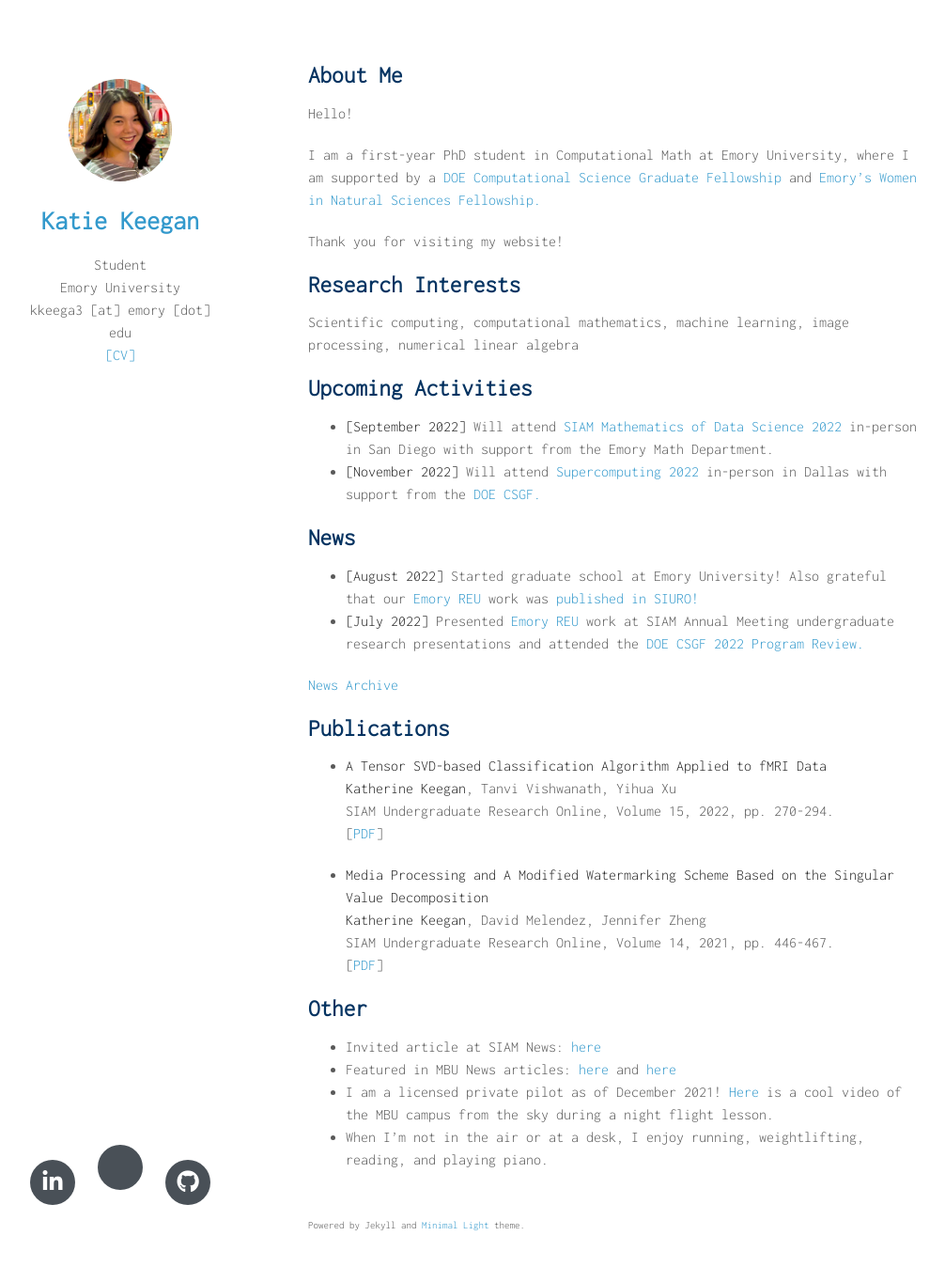
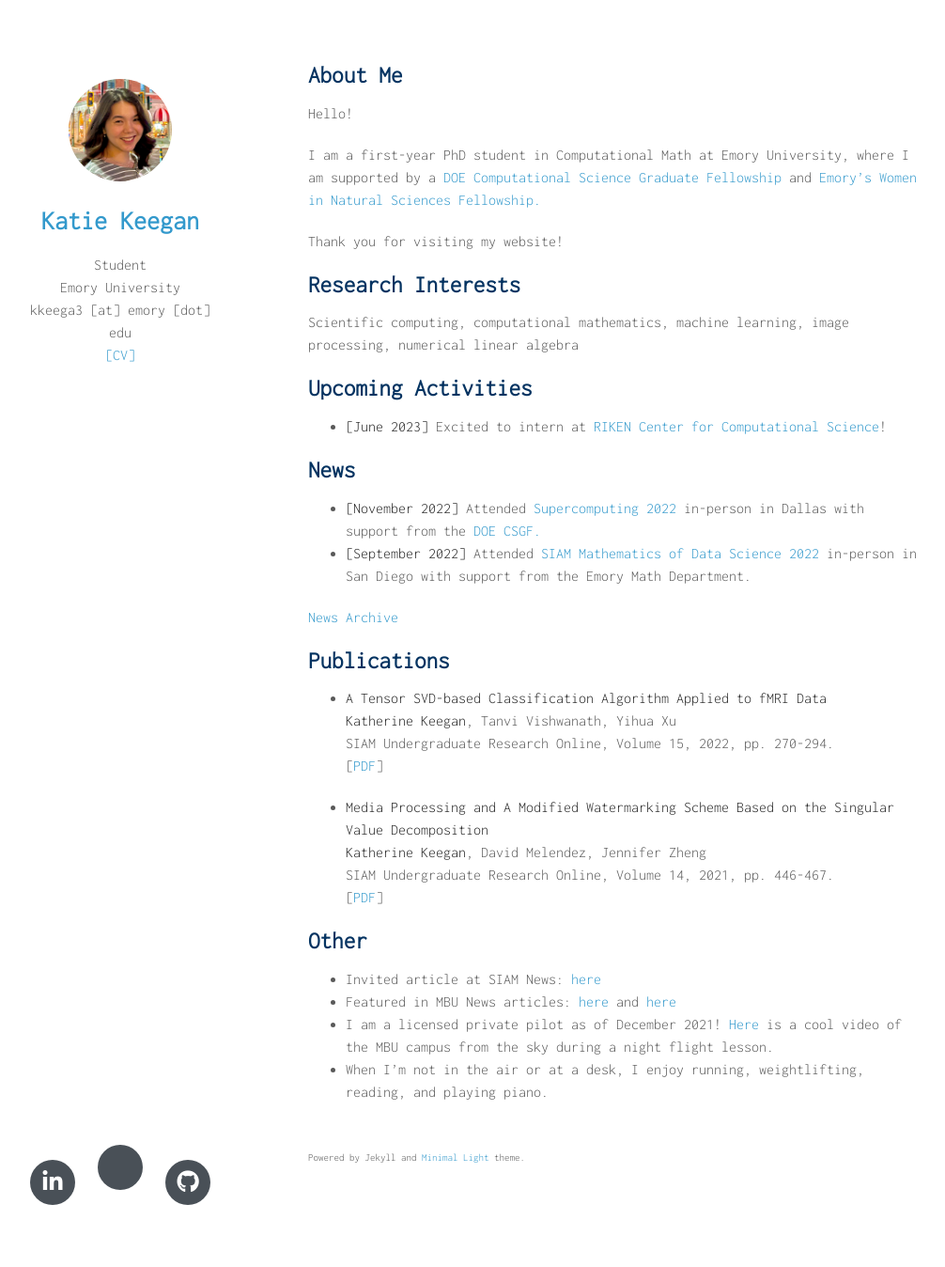
Before and after one commit to katiekeegan/katiekeegan, a Jekyll site: the page built from index.md, in a window 1280 px wide and 1384 px high. Shown: the top 1348 px of the window at 94% size, without its empty margins (142-1148 px from the left). Built offline with Jekyll 4.4.1, drawn with Linux system fonts in a browser that asks for light colours; nearby versions of some CDN libraries; a style sheet for code colours, icons or effects is not loaded; our own code applies the rules of GitHub Pages for plain Markdown files.

Commit message:
Update index.md

```diff
--- a/index.md
+++ b/index.md
@@ -16,12 +16,11 @@ Scientific computing, computational mathematics, machine learning, image process
 
 ## Upcoming Activities
 
-- **[September 2022]** Will attend [SIAM Mathematics of Data Science 2022](https://www.siam.org/conferences/cm/conference/mds22) in-person in San Diego with support from the Emory Math Department.
-- **[November 2022]** Will attend [Supercomputing 2022](https://sc22.supercomputing.org/) in-person in Dallas with support from the [DOE CSGF.](https://www.krellinst.org/csgf/)
+- **[June 2023]** Excited to intern at [RIKEN Center for Computational Science](https://www.r-ccs.riken.jp/en/)!
 
 ## News
-- **[August 2022]** Started graduate school at Emory University! Also grateful that our [Emory REU](http://www.mathcs.emory.edu/site/scicomp/REURET/) work was [published in SIURO!](https://www.siam.org/Portals/0/Publications/SIURO/Vol15/S145652R.pdf?ver=2022-08-29-124210-473)
-- **[July 2022]** Presented [Emory REU](http://www.mathcs.emory.edu/site/scicomp/REURET/) work at SIAM Annual Meeting undergraduate research presentations and attended the [DOE CSGF 2022 Program Review.](https://www.krellinst.org/csgf/conf/2022)
+- **[November 2022]** Attended [Supercomputing 2022](https://sc22.supercomputing.org/) in-person in Dallas with support from the [DOE CSGF.](https://www.krellinst.org/csgf/)
+- **[September 2022]** Attended [SIAM Mathematics of Data Science 2022](https://www.siam.org/conferences/cm/conference/mds22) in-person in San Diego with support from the Emory Math Department.
 
 [News Archive](news.md)
 
```
